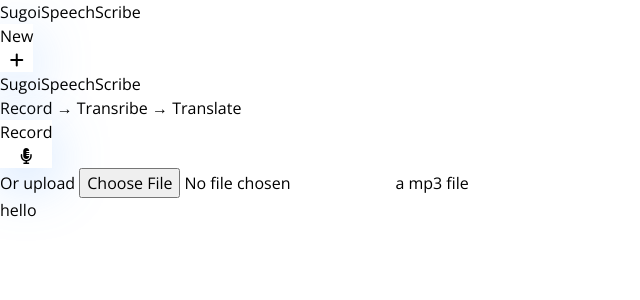
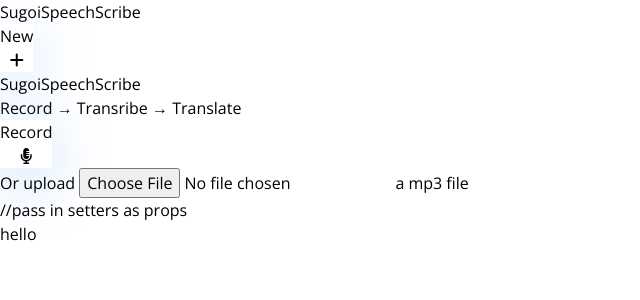
Before and after one commit to tranghane/machine-learning-app, a React (Vite) app: page / in a window 1280 px wide. Shown: the top 300 px of the page, without its empty margins (0-640 px from the left). Built offline with nearby package versions, Linux system fonts and the light colour scheme.

Commit message:
set up fileDisplay

```diff
--- a/src/App.jsx
+++ b/src/App.jsx
@@ -1,15 +1,30 @@
 import { useState } from 'react'
 import HomePage from './components/HomePage'
 import Header from './components/Header'
+import FileDisplay from './components/FileDisplay'
 function App() {
+  // 2 variable for upload a file or record
+  const [file, setFile] = useState(null)
+  const [audioStream, setAudioStream] = useState(null)
 
+
+  //check if there's any thing, either file or record audio
+  const isAudioAvailable = file || audioStream
+
+  //a function allow user to re-take audio
+  function handleAudioReset() {
+    setFile(null)
+    setAudioStream(null)
+  }
 
   return (
     <div className='flex flex-col max-w-[1000px]
     mx-auto w-full'>
       <section className='min-h-screen flex flex-col'>
         <Header/>
-        <HomePage/>
+        {isAudioAvailable ? ( //if there's audio, display files
+          <FileDisplay handleAudioReset={handleAudioReset} file={file} audioStream={audioStream}/>
+        ) : (<HomePage setFile={setFile} setAudioStream={setAudioStream}/>)} //pass in setters as props
 
       </section>
       <h1 className='text-green-400'>hello</h1>
--- /dev/null
+++ b/src/components/FileDisplay.jsx
@@ -0,0 +1,8 @@
+import React from 'react'
+
+export default function FileDisplay(props) {
+    const {handleAudioReset, file, audioStream} = props;
+  return (
+    <div>FileDisplay</div>
+  )
+}
--- a/src/components/HomePage.jsx
+++ b/src/components/HomePage.jsx
@@ -1,6 +1,7 @@
 import React from "react";
 
-export default function HomePage(){
+export default function HomePage(props){
+    const {setAudioStream, setFile} = props; //get the props as function
     return(
         <main className='flex-1 p-4 flex flex-col gap-3 sm:gap-4 md:gap-5
          justify-center text-center pb-20'>
@@ -17,7 +18,12 @@ export default function HomePage(){
                 <i className="fa-solid fa-microphone-lines"></i>
               </button>
               <p className="text-base">Or <label className="text-blue-400 cursor-pointer hover:text-blue-600 duration-200">
-                    upload <input className="hidden" type="file" accept=".mp3, .wave"/>
+                    upload <input onChange={(e) => {
+                      //if the upload has changed, aka a file was uploaded, get that file
+                      const tempFile = e.target.files[0]
+                      //and store that file using setFile in useState, app.jsx
+                      setFile(tempFile)
+                    }} className="hidden" type="file" accept=".mp3, .wave"/>
                     </label> a mp3 file</p>
 
         </main>
```
